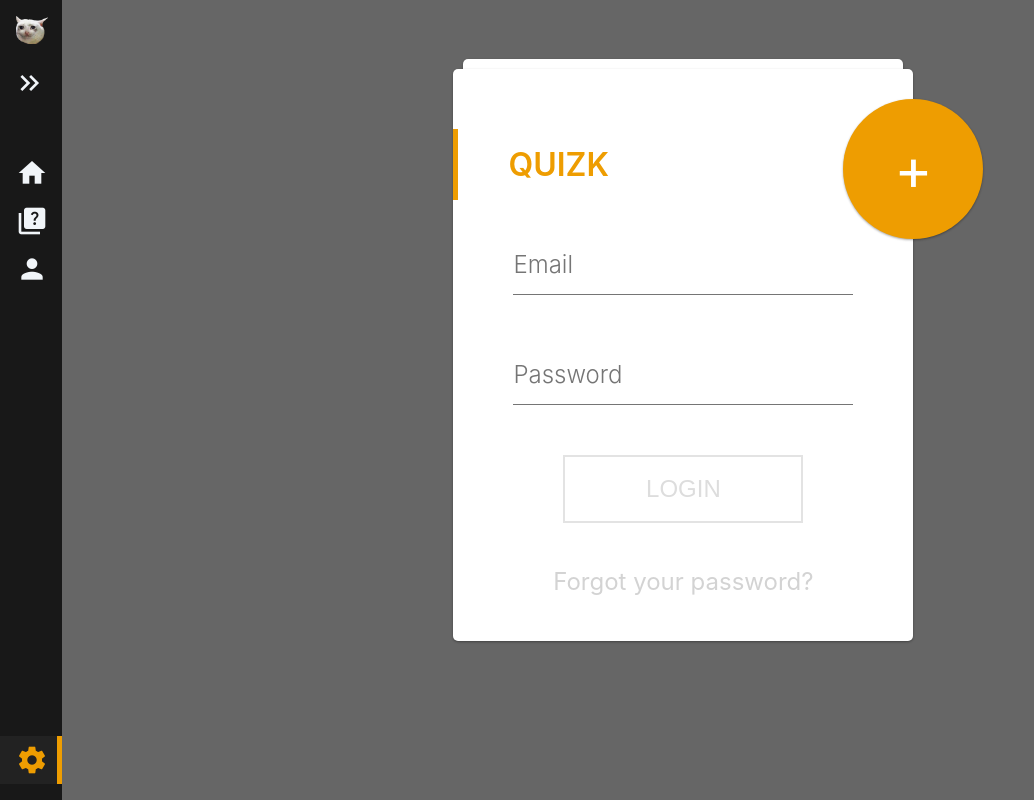
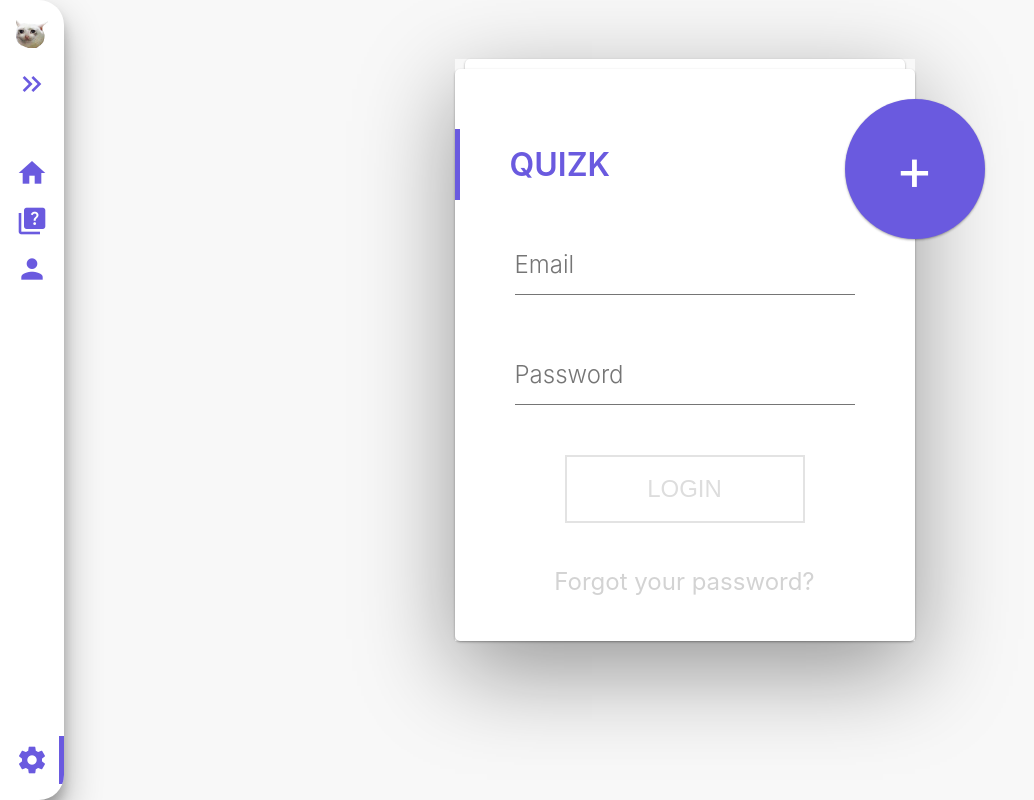
Before and after one commit to quizk/quizk-web, a Vue app: page /login in a window 1280 px wide. Shown: the whole page, without its empty margins (0-1034 px from the left). Built offline with nearby package versions, Linux system fonts and the light colour scheme.

Commit message:
Update main theme and navigation sidebar (#8)

```diff
--- a/src/assets/base.css
+++ b/src/assets/base.css
@@ -10,8 +10,9 @@
 
   /* --color-primary: #ed7042;
   --color-primary-soft: #22c55e; */
-  --color-primary: #ee9d01;
-  --color-primary-soft: #ffa800;
+  --color-primary: #6A5ADF;
+  /* --color-primary: #ee9d01;
+  --color-primary-soft: #ffa800; */
   --color-grey: #64748b;
   --color-dark: #181818;
   --color-dark-soft: #222222;
@@ -37,7 +38,7 @@
   --color-border-hover: var(--color-divider-dark-1);
 
   --color-heading: var(--color-text-dark-1);
-  --color-text: var(--color-text-dark-2);
+  --color-text: var(--color-dark-soft);
 
   --section-gap: 160px;
 
@@ -57,7 +58,7 @@
 body {
   min-height: 100vh;
   color: var(--color-text);
-  background: #666666;
+  background: var(--color-white-soft);
   transition: color 0.5s, background-color 0.5s;
   line-height: 1.6;
   font-family: Inter, -apple-system, BlinkMacSystemFont, 'Segoe UI', Roboto,
--- a/src/components/Navigator.vue
+++ b/src/components/Navigator.vue
@@ -12,6 +12,7 @@ const ToggleMenu = () => {
   <aside :class="`${is_expanded ? 'is-expanded' : ''}`">
     <div class="logo">
       <img src="@/assets/logo-quizk.png" alt="Quizk" />
+      <h1>Quizk</h1>
     </div>
 
     <div class="menu-toggle-wrap">
@@ -20,7 +21,7 @@ const ToggleMenu = () => {
       </button>
     </div>
 
-    <h3>Menu</h3>
+    <h2>Menu</h2>
     <div class="menu">
       <router-link to="/" class="button">
         <span class="material-icons">home</span>
@@ -51,21 +52,29 @@ const ToggleMenu = () => {
 aside {
   display: flex;
   flex-direction: column;
-  background-color: var(--color-dark);
-  color: var(--color-light);
+  background-color: var(--color-white);
   width: calc(2rem + 32px);
   overflow: hidden;
   min-height: 100vh;
   padding: 1rem;
   transition: 0.2s ease-in-out;
   margin-right: 25px;
+  border-radius: 0 25px 25px 0;
+  box-shadow: rgba(0, 0, 0, 0.3) 0px 19px 38px, rgba(0, 0, 0, 0.22) 0px 10px 12px;
   .flex {
     flex: 1 1 0%;
   }
   .logo {
+    display: flex;
+    align-items: center;
     margin-bottom: 1rem;
     img {
       width: 2rem;
+      margin-right: 20px;
+    }
+    h1 {
+      font-weight: var(--font-weight-bold);
+      color: var(--color-primary);
     }
   }
   .menu-toggle-wrap {
@@ -79,7 +88,7 @@ aside {
       transition: 0.2s ease-in-out;
       .material-icons {
         font-size: 2rem;
-        color: var(--color-light);
+        color: var(--color-primary);
         transition: 0.2s ease-out;
       }
 
@@ -91,14 +100,15 @@ aside {
       }
     }
   }
-  h3,
+  h2,
   .button .text {
     opacity: 0;
     transition: opacity 0.3s ease-in-out;
   }
-  h3 {
-    color: var(--color-light);
+  h2 {
+    color: var(--color-primary);
     font-size: 0.875rem;
+    font-weight: var(--font-weight-bold);
     margin-bottom: 0.5rem;
     text-transform: uppercase;
   }
@@ -112,26 +122,33 @@ aside {
       padding: 0.5rem 1rem;
       .material-icons {
         font-size: 2rem;
-        color: var(--color-light);
+        color: var(--color-primary);
         transition: 0.2s ease-in-out;
       }
       .text {
-        color: var(--color-light);
+        font-weight: var(--font-weight-bold);
+        color: var(--color-primary);
         transition: 0.2s ease-in-out;
       }
       &:hover {
-        background-color: var(--color-dark-soft);
+        background-color: var(--color-primary);
+        .material-icons,
+        .text {
+          color: var(--color-light);
+        }
+      }
+      &.router-link-exact-active {
+        border-right: 5px solid var(--color-primary);
         .material-icons,
         .text {
           color: var(--color-primary);
         }
-      }
-      &.router-link-exact-active {
-        background-color: var(--color-dark-soft);
-        border-right: 5px solid var(--color-primary);
-        .material-icons,
-        .text {
-          color: var(--color-primary);
+
+        &:hover {
+          .material-icons,
+          .text {
+            color: var(--color-light);
+          }
         }
       }
     }
@@ -145,7 +162,7 @@ aside {
         transform: rotate(-180deg);
       }
     }
-    h3,
+    h2,
     .button .text {
       opacity: 1;
     }
--- a/src/views/Home.vue
+++ b/src/views/Home.vue
@@ -1,25 +1,25 @@
 <script setup lang="ts">
-import { ref } from 'vue'
-import RadialProgressBar from 'vue3-radial-progress'
+// import { ref } from 'vue'
+// import RadialProgressBar from 'vue3-radial-progress'
 
-const totalQuestions = ref(40)
-const answeredQuestions = ref(0)
+// const totalQuestions = ref(40)
+// const answeredQuestions = ref(0)
 
-function answerQuestion() {
-  if (answeredQuestions.value < totalQuestions.value) {
-    answeredQuestions.value++
-  }
-}
-function deselectQuestion() {
-  if (answeredQuestions.value > 0) {
-    answeredQuestions.value--
-  }
-}
+// function answerQuestion() {
+//   if (answeredQuestions.value < totalQuestions.value) {
+//     answeredQuestions.value++
+//   }
+// }
+// function deselectQuestion() {
+//   if (answeredQuestions.value > 0) {
+//     answeredQuestions.value--
+//   }
+// }
 </script>
 
 <template>
   <div class="root">
-    <button @click="deselectQuestion">-</button>
+    <!-- <button @click="deselectQuestion">-</button>
     <radial-progress-bar
       :diameter="200"
       :completed-steps="answeredQuestions"
@@ -32,29 +32,29 @@ function deselectQuestion() {
         {{ `${answeredQuestions} / ${totalQuestions}` }}
       </span>
     </radial-progress-bar>
-    <button @click="answerQuestion">+</button>
+    <button @click="answerQuestion">+</button> -->
   </div>
 </template>
 
 <style lang="scss" scoped>
 .root {
   min-height: 100vh;
-  width: 100%;
+  flex: 1;
   display: flex;
   justify-content: center;
 
-  .progress {
-    font-size: 20px;
-    color: var(--color-white);
-  }
+  // .progress {
+  //   font-size: 20px;
+  //   color: var(--color-white);
+  // }
 
-  button {
-    color: var(--color-white);
-    font-size: 20px;
-    border-radius: 5px;
-    padding: 10px 20px;
-    margin: 0 20px;
-    background-color: var(--color-primary-soft);
-  }
+  // button {
+  //   color: var(--color-white);
+  //   font-size: 20px;
+  //   border-radius: 5px;
+  //   padding: 10px 20px;
+  //   margin: 0 20px;
+  //   background-color: var(--color-primary-soft);
+  // }
 }
 </style>
--- a/src/views/Login.vue
+++ b/src/views/Login.vue
@@ -74,7 +74,7 @@ function toggleMode() {
 <style lang="scss" scoped>
 .root {
   min-height: 100vh;
-  width: 100%;
+  flex: 1;
   margin: auto auto;
 }
 /* Container */
@@ -83,6 +83,7 @@ function toggleMode() {
   max-width: 460px;
   width: 100%;
   margin: 0 auto 100px;
+  box-shadow: rgba(0, 0, 0, 0.4) 0px 30px 90px;
 
   &.active {
     .card {
```
